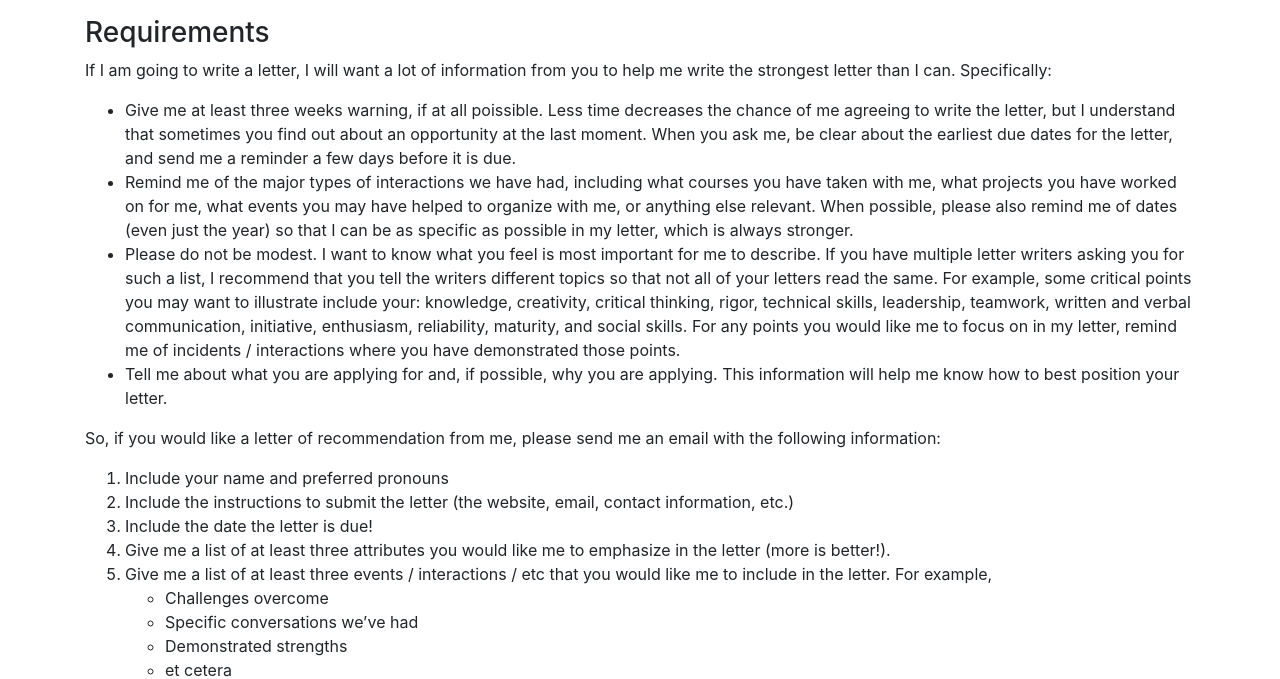
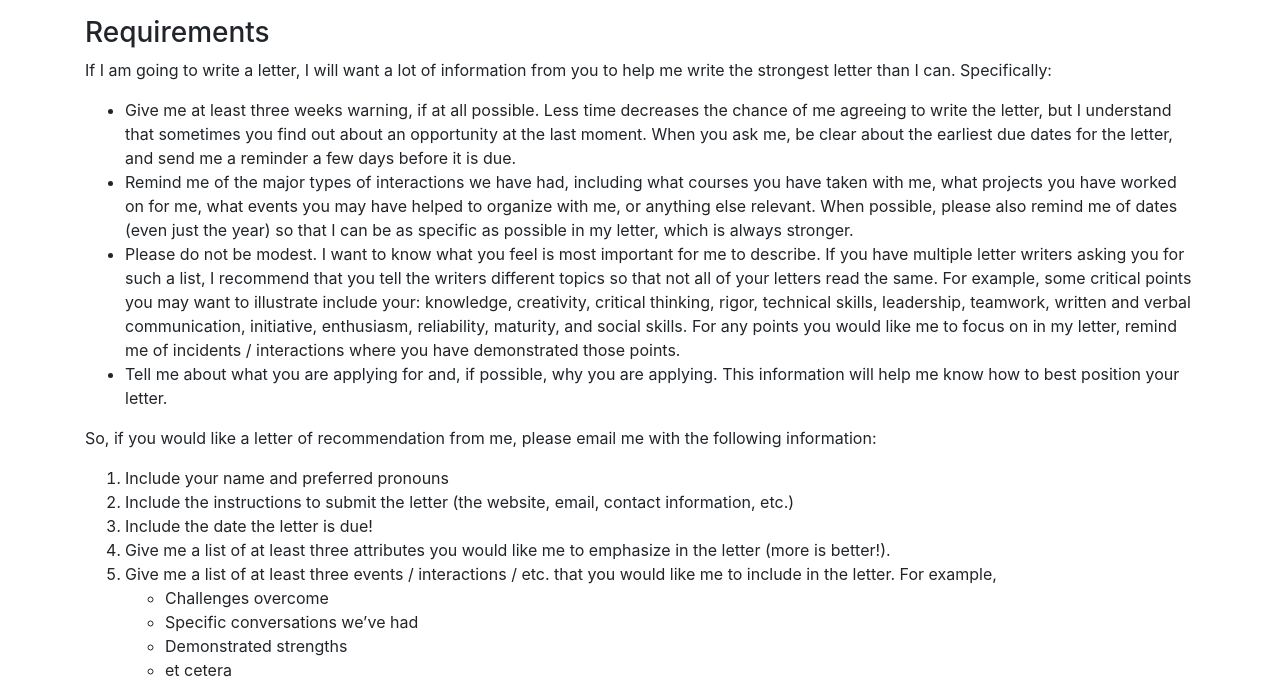
Before and after one commit to amlalejini/amlalejini.github.io, a Jekyll site: the page built from _pages/rec-letters.md, in a window 1280 px wide. Shown: the part 376-1055 px from the top of the page. Built offline with Jekyll 4.4.1, drawn with Linux system fonts in a browser that asks for light colours; nearby versions of some CDN libraries.

Commit message:
Fix spelling errors, typos

```diff
--- a/_pages/rec-letters.md
+++ b/_pages/rec-letters.md
@@ -23,7 +23,7 @@ I do get asked to write many letters, so I apologize in advance if I must declin
 
 If I am going to write a letter, I will want a lot of information from you to help me write the strongest letter than I can. Specifically:
 
-- Give me at least three weeks warning, if at all poissible.
+- Give me at least three weeks warning, if at all possible.
   Less time decreases the chance of me agreeing to write the letter, but I understand that sometimes you find out about an opportunity at the last moment.
   When you ask me, be clear about the earliest due dates for the letter, and send me a reminder a few days before it is due.
 - Remind me of the major types of interactions we have had, including what courses you have taken with me, what projects you have worked on for me, what events you may have helped to organize with me, or anything else relevant.
@@ -36,13 +36,13 @@ If I am going to write a letter, I will want a lot of information from you to he
 - Tell me about what you are applying for and, if possible, why you are applying.
   This information will help me know how to best position your letter.
 
-So, if you would like a letter of recommendation from me, please send me an email with the following information:
+So, if you would like a letter of recommendation from me, please email me with the following information:
 
 1. Include your name and preferred pronouns
 2. Include the instructions to submit the letter (the website, email, contact information, etc.)
 3. Include the date the letter is due!
 4. Give me a list of at least three attributes you would like me to emphasize in the letter (more is better!).
-5. Give me a list of at least three events / interactions / etc that you would like me to include in the letter. For example,
+5. Give me a list of at least three events / interactions / etc. that you would like me to include in the letter. For example,
   - Challenges overcome
   - Specific conversations we've had
   - Demonstrated strengths
```
Also changed, not shown: README.md.
